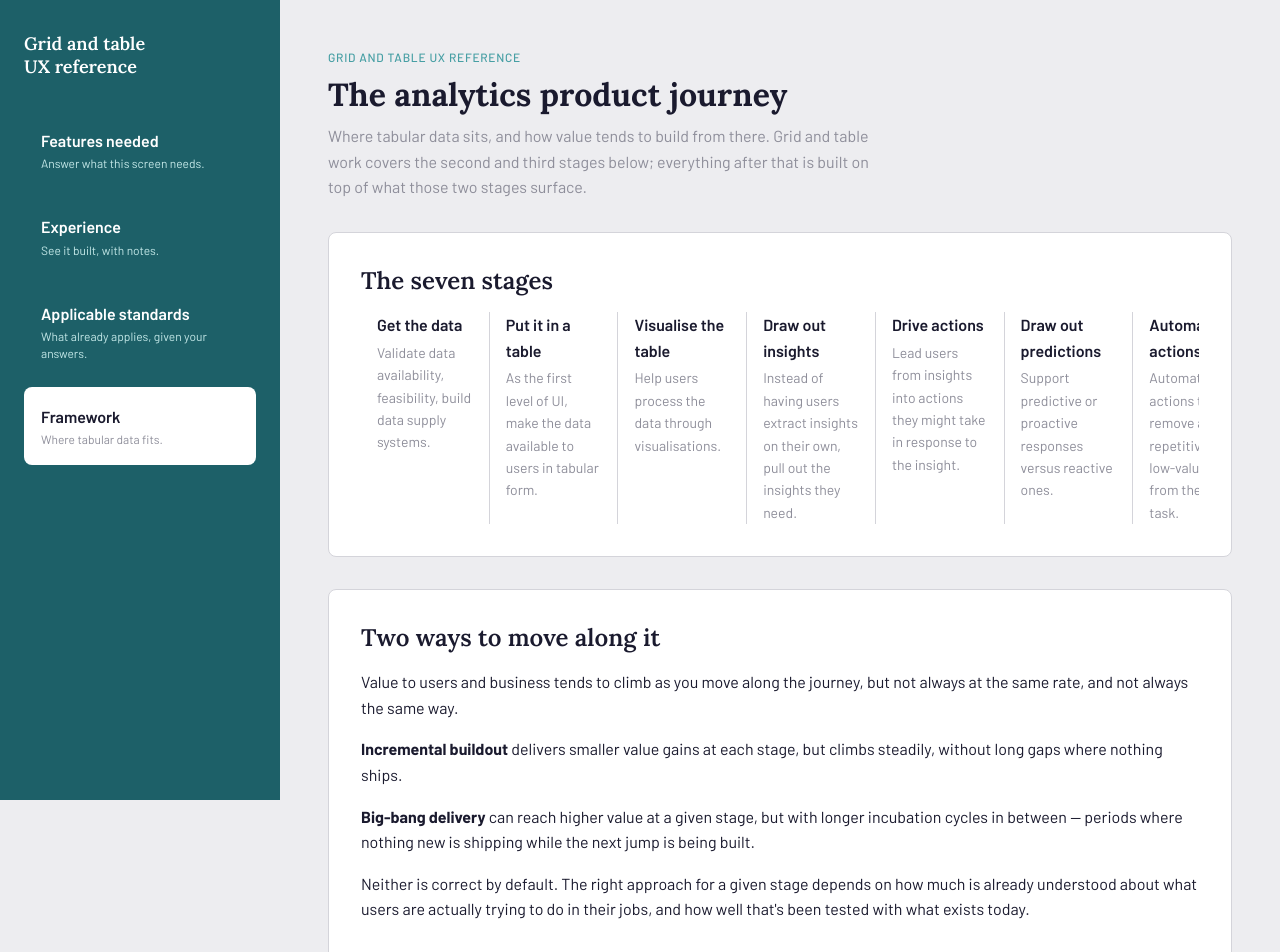
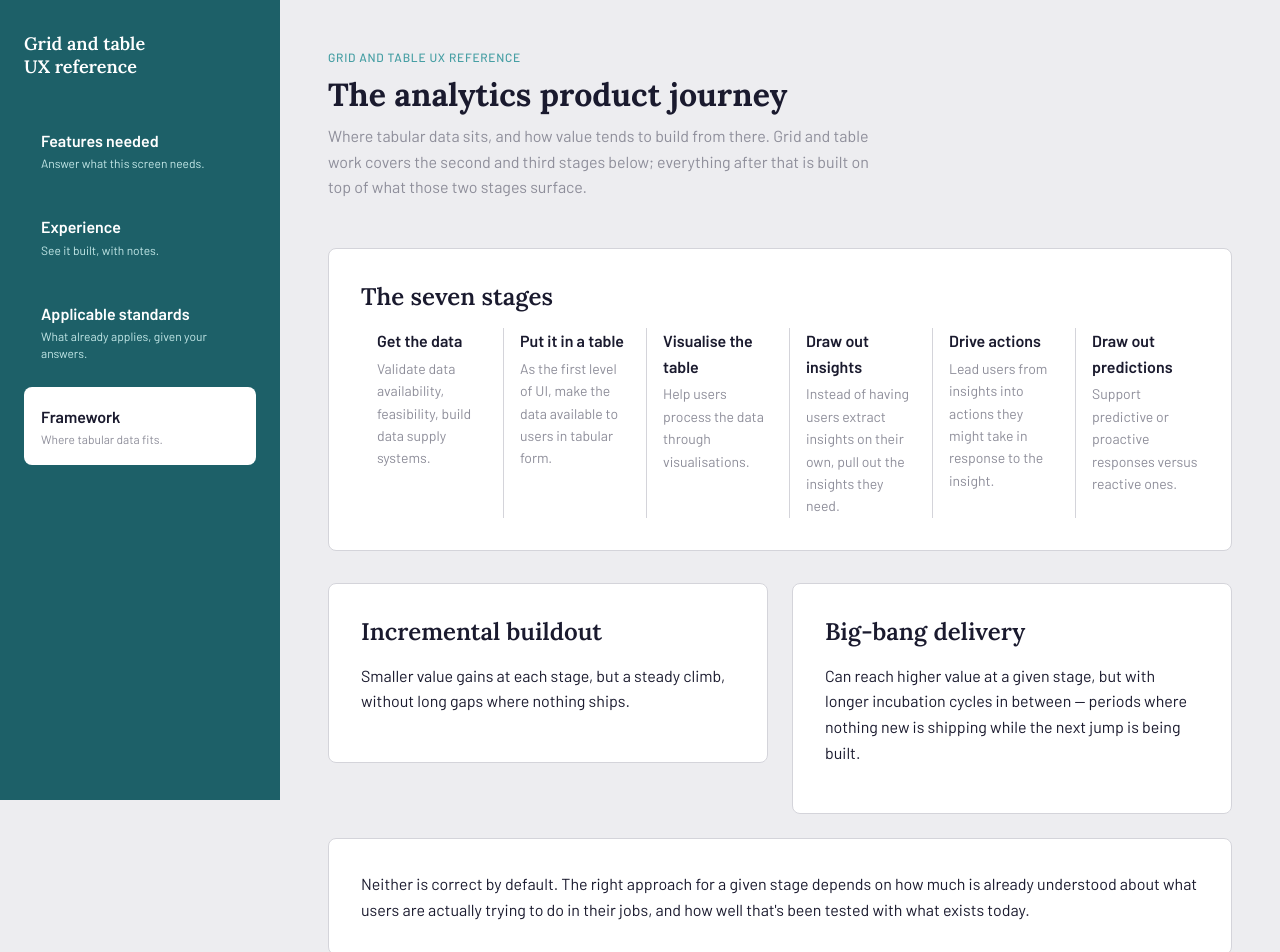
Before and after one commit to puneetsyaloutlook/grabledesigner, a React (Vite) app: page /framework in a window 1280 px wide. Shown: the top 952 px of the page. Built offline with nearby package versions, Linux system fonts and the light colour scheme.

Commit message:
Add files via upload

```diff
--- a/src/pages/Experience.jsx
+++ b/src/pages/Experience.jsx
@@ -8,8 +8,8 @@ export default function Experience() {
   const derived = computeDerivedFlags(selections);
 
   return (
-    <div className="page-wide">
-      <header>
+    <div>
+      <div className="content-header">
         <p className="eyebrow">Grid and table UX reference</p>
         <h1>Experience</h1>
         <p className="intro-copy">
@@ -18,8 +18,9 @@ export default function Experience() {
           underneath it, filtered to what's actually selected. Not yet built
           &mdash; this stub confirms the selections are arriving correctly.
         </p>
-      </header>
+      </div>
 
+      <div className="canvas-grid">
         <div className="card">
           <h3>Received selections</h3>
           <pre style={{ fontSize: 'var(--text-sm-size)', whiteSpace: 'pre-wrap' }}>
@@ -27,12 +28,13 @@ export default function Experience() {
           </pre>
         </div>
 
-      <div className="card" style={{ marginTop: 'var(--space-lg)' }}>
+        <div className="card">
           <h3>Derived flags</h3>
           <pre style={{ fontSize: 'var(--text-sm-size)', whiteSpace: 'pre-wrap' }}>
             {JSON.stringify(derived, null, 2)}
           </pre>
         </div>
       </div>
+    </div>
   );
 }
--- a/src/pages/Features.jsx
+++ b/src/pages/Features.jsx
@@ -30,8 +30,8 @@ export default function Features() {
   }
 
   return (
-    <div className="page">
-      <header>
+    <div>
+      <div className="content-header">
         <p className="eyebrow">Grid and table UX reference</p>
         <h1>Features needed</h1>
         <p className="intro-copy">
@@ -39,10 +39,11 @@ export default function Features() {
           demo and the applicable standards, so only what's relevant shows up
           on either.
         </p>
-      </header>
+      </div>
 
+      <div className="canvas-grid">
         {selectionSchema.map((group) => (
-        <section key={group.group} style={{ marginBottom: 'var(--space-2xl)' }}>
+          <section key={group.group} className="card">
             <h2>{group.group}</h2>
             <div style={{ display: 'flex', flexDirection: 'column', gap: 'var(--space-lg)' }}>
               {group.fields.map((field) => (
@@ -57,6 +58,7 @@ export default function Features() {
             </div>
           </section>
         ))}
+      </div>
 
       <div style={{ display: 'flex', gap: 'var(--space-md)', marginTop: 'var(--space-xl)' }}>
         <button type="button" className="button button-primary" onClick={goToExperience}>
--- a/src/pages/Framework.jsx
+++ b/src/pages/Framework.jsx
@@ -10,8 +10,8 @@ const STAGES = [
 
 export default function Framework() {
   return (
-    <div className="page-wide">
-      <header>
+    <div>
+      <div className="content-header">
         <p className="eyebrow">Grid and table UX reference</p>
         <h1>The analytics product journey</h1>
         <p className="intro-copy">
@@ -20,12 +20,12 @@ export default function Framework() {
           everything after that is built on top of what those two stages
           surface.
         </p>
-      </header>
+      </div>
 
       <div className="card">
         <h2>The seven stages</h2>
         <div style={{ overflowX: 'auto' }}>
-          <div style={{ display: 'flex', gap: 0, minWidth: '900px' }}>
+          <div style={{ display: 'flex', gap: 0, minWidth: '1000px' }}>
             {STAGES.map((stage, i) => (
               <div
                 key={stage.name}
@@ -45,27 +45,29 @@ export default function Framework() {
         </div>
       </div>
 
-      <div className="card" style={{ marginTop: 'var(--space-xl)' }}>
-        <h2>Two ways to move along it</h2>
-        <p>
-          Value to users and business tends to climb as you move along the
-          journey, but not always at the same rate, and not always the same
-          way.
-        </p>
-        <p>
-          <strong>Incremental buildout</strong> delivers smaller value gains
-          at each stage, but climbs steadily, without long gaps where nothing
-          ships.
-        </p>
-        <p>
-          <strong>Big-bang delivery</strong> can reach higher value at a given
-          stage, but with longer incubation cycles in between &mdash; periods
-          where nothing new is shipping while the next jump is being built.
-        </p>
-        <p>
-          Neither is correct by default. The right approach for a given
-          stage depends on how much is already understood about what users
-          are actually trying to do in their jobs, and how well that's been
+      <div className="canvas-grid" style={{ marginTop: 'var(--space-xl)' }}>
+        <div className="card">
+          <h2>Incremental buildout</h2>
+          <p>
+            Smaller value gains at each stage, but a steady climb, without
+            long gaps where nothing ships.
+          </p>
+        </div>
+        <div className="card">
+          <h2>Big-bang delivery</h2>
+          <p>
+            Can reach higher value at a given stage, but with longer
+            incubation cycles in between &mdash; periods where nothing new is
+            shipping while the next jump is being built.
+          </p>
+        </div>
+      </div>
+
+      <div className="card" style={{ marginTop: 'var(--space-lg)' }}>
+        <p style={{ margin: 0 }}>
+          Neither is correct by default. The right approach for a given stage
+          depends on how much is already understood about what users are
+          actually trying to do in their jobs, and how well that's been
           tested with what exists today.
         </p>
       </div>
--- a/src/pages/Standards.jsx
+++ b/src/pages/Standards.jsx
@@ -15,8 +15,8 @@ export default function Standards() {
   }, {});
 
   return (
-    <div className="page">
-      <header>
+    <div>
+      <div className="content-header">
         <p className="eyebrow">Grid and table UX reference</p>
         <h1>Applicable standards</h1>
         <p className="intro-copy">
@@ -24,7 +24,7 @@ export default function Standards() {
           that already apply, given what was selected on the features page.
           Nothing here is optional once the triggering feature is present.
         </p>
-      </header>
+      </div>
 
       {results.length === 0 && (
         <div className="card">
@@ -39,7 +39,7 @@ export default function Standards() {
       {Object.entries(byCategory).map(([category, entries]) => (
         <section key={category} style={{ marginBottom: 'var(--space-2xl)' }}>
           <h2>{category}</h2>
-          <div style={{ display: 'flex', flexDirection: 'column', gap: 'var(--space-md)' }}>
+          <div className="canvas-grid">
             {entries.map((entry) => (
               <div key={entry.id} className="card">
                 <p style={{ fontWeight: 500, margin: '0 0 var(--space-sm)' }}>{entry.requirement}</p>
```
Lines whose indentation alone changed are shown as unchanged.
